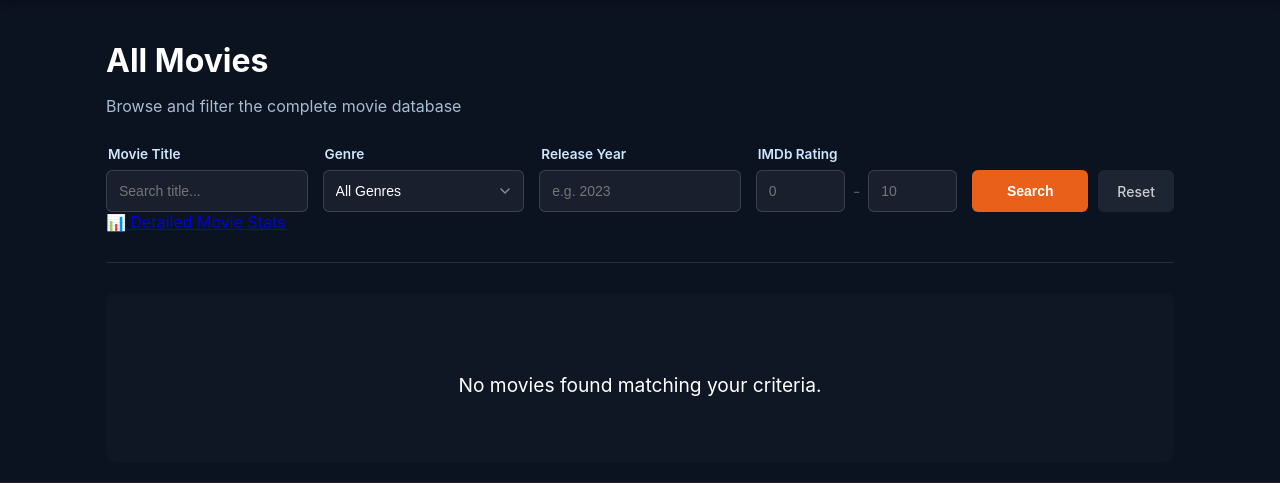
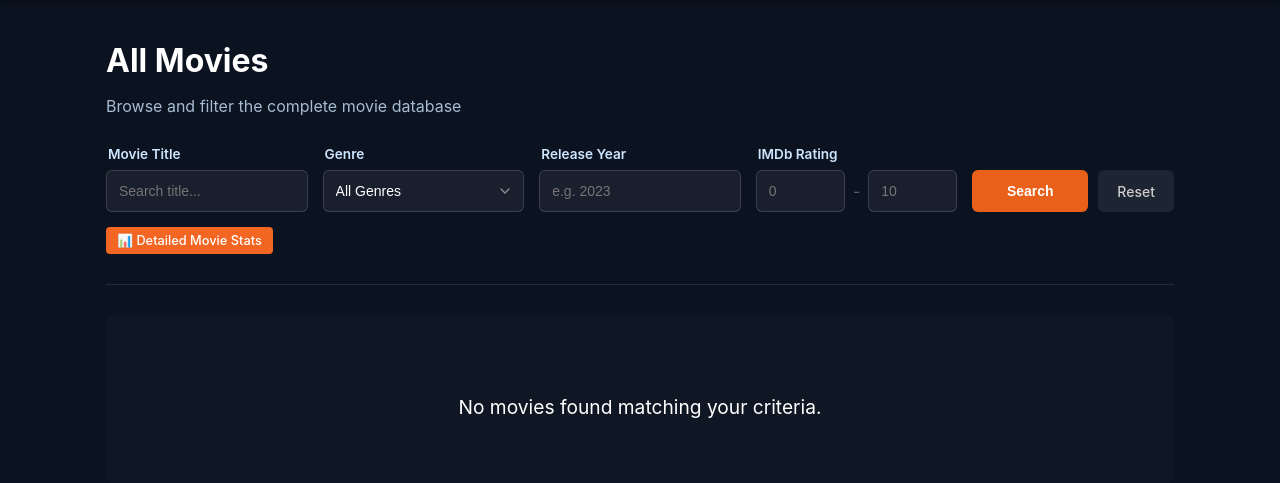
Before and after one commit to farukyo/ituDBSystems_BLG317E_GitHappens, a Flask app: page /movies in a window 1280 px wide. Shown: the part 88-571 px from the top of the page. Run offline with Flask 3, Linux system fonts and the light colour scheme; data that the repository does not hold is empty.

Commit message:
gerçekten son değişiklikler

```diff
--- a/static/css/movies.css
+++ b/static/css/movies.css
@@ -170,7 +170,8 @@ hr {
 
 .episode-table-header.movie-grid-layout {
     background: rgba(255, 255, 255, 0.05);
-    border-bottom: 2px solid #f5c518; /* Sarı çizgi */
+    border-bottom: 2px solid #f5c518;
+    /* Sarı çizgi */
     font-weight: bold;
     color: #cfe6ff;
     text-transform: uppercase;
@@ -183,7 +184,10 @@ hr {
 }
 
 @media (max-width: 900px) {
-    .episode-table-header { display: none !important; }
+    .episode-table-header {
+        display: none !important;
+    }
+
     .movie-grid-layout {
         display: flex !important;
         flex-direction: column;
@@ -204,8 +208,16 @@ hr {
     line-height: 1;
     padding: 0;
 }
-.like-btn:hover { transform: scale(1.2); }
-.like-btn.liked { color: #e50914; } /* Kırmızı Kalp */
+
+.like-btn:hover {
+    transform: scale(1.2);
+}
+
+.like-btn.liked {
+    color: #e50914;
+}
+
+/* Kırmızı Kalp */
 
 /* Başlık Satırı */
 .episode-table-header {
@@ -365,3 +377,72 @@ hr {
         grid-column: span 1;
     }
 }
+
+.btn-stats-toggle {
+    display: inline-block;
+    padding: 10px 20px;
+    background-color: #f26522;
+    /* Search butonunun turuncusu */
+    color: white;
+    text-decoration: none;
+    border-radius: 5px;
+    font-weight: bold;
+    border: none;
+    cursor: pointer;
+    transition: background-color 0.3s;
+}
+
+.btn-stats-toggle:hover {
+    background-color: #d4541a;
+    /* Hover efekti */
+    color: white;
+}
+
+/* Butonları dikeyde hizalamak için wrapper */
+.action-stack {
+    display: flex;
+    flex-direction: column;
+    gap: 8px;
+    /* Üst butonlar ile stats butonu arasındaki mesafe */
+    align-items: flex-end;
+}
+
+/* Küçük Stats Butonu Tasarımı */
+.btn-stats-sm {
+    display: inline-block;
+    padding: 5px 10px;
+    background-color: #2a2e35;
+    /* Arka plana yakın, daha sade bir renk */
+    color: #f26522;
+    /* Yazı rengi turuncu kalsın */
+    text-decoration: none;
+    border-radius: 4px;
+    font-size: 0.85rem;
+    /* Daha küçük font */
+    font-weight: 500;
+    border: 1px solid #f26522;
+    /* İnce turuncu çerçeve */
+    transition: all 0.3s ease;
+}
+
+.btn-stats-mini {
+    display: inline-block;
+    padding: 5px 10px;
+    /* Daha da küçültmek için padding'i düşürdük */
+    font-size: 0.8rem;
+    /* Fontu bir tık daha küçülttük */
+    background-color: #f26522;
+    color: white !important;
+    text-decoration: none;
+    border-radius: 4px;
+    font-weight: 500;
+    transition: all 0.2s ease;
+    border: 1px solid transparent;
+}
+
+.btn-stats-mini:hover {
+    background-color: transparent;
+    color: #f26522 !important;
+    border-color: #f26522;
+    /* Hover'da içi boşalsın (daha şık durabilir) */
+}
--- a/templates/movies.html
+++ b/templates/movies.html
@@ -59,16 +59,19 @@
                 </div>
             </div>
         </form>
-        <div class="movie-actions" style="margin-bottom:20px;">
-            <a href="{{ url_for('movie.movies') }}?{{ request.query_string|safe }}&view=stats" class="btn-primary">
+        <div class="movie-actions" style="margin-top: 15px; margin-bottom: 15px;">
+            {% if request.args.get('view') == 'stats' %}
+            <a href="{{ url_for('movie.movies') }}" class="btn-stats-mini">
+                📋 Back to Movie List
+            </a>
+            {% else %}
+            <a href="{{ url_for('movie.movies') }}?{{ request.query_string|safe }}&view=stats" class="btn-stats-mini">
                 📊 Detailed Movie Stats
             </a>
+            {% endif %}
         </div>
 
         <hr>
-
-
-
 
         <div class="episode-list">
             {% if movies %}
@@ -78,7 +81,9 @@
                 <div>TITLE</div>
                 <div>YEAR</div>
                 <div>RATING</div>
-                <div>CAST COUNT</div> <div>GENRE COUNT</div> <div style="text-align: center;">LIKE</div>
+                <div>CAST COUNT</div>
+                <div>GENRE COUNT</div>
+                <div style="text-align: center;">LIKE</div>
             </div>
             {% else %}
             <div class="episode-table-header movie-grid-layout">
@@ -137,10 +142,8 @@
                 {% endif %}
 
                 <div style="text-align: center;">
-                    <button class="like-btn {{ 'liked' if movie.is_liked else '' }}"
-                            data-id="{{ movie.movieId }}"
-                            data-type="movie"
-                            onclick="toggleEntityLike(this, event)">
+                    <button class="like-btn {{ 'liked' if movie.is_liked else '' }}" data-id="{{ movie.movieId }}"
+                        data-type="movie" onclick="toggleEntityLike(this, event)">
                         ❤
                     </button>
                 </div>
```
Lines whose indentation alone changed are shown as unchanged.
